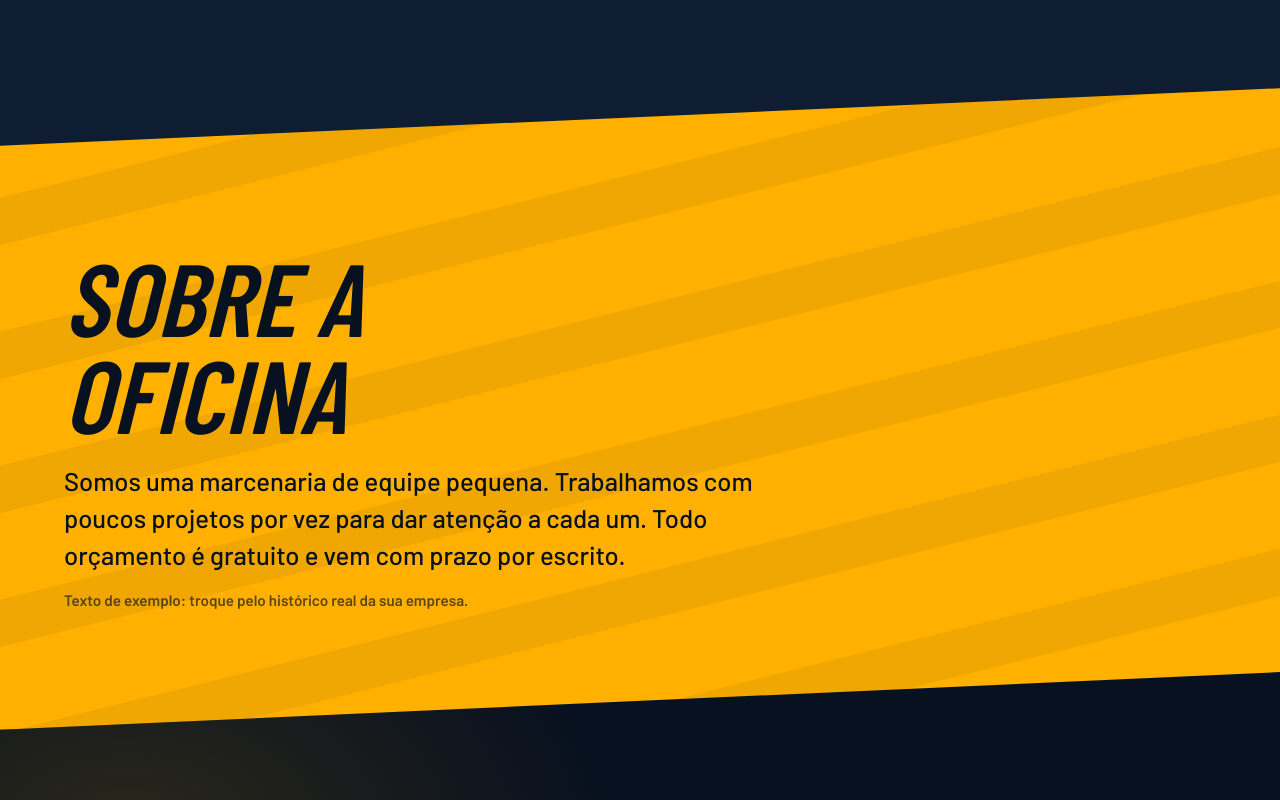
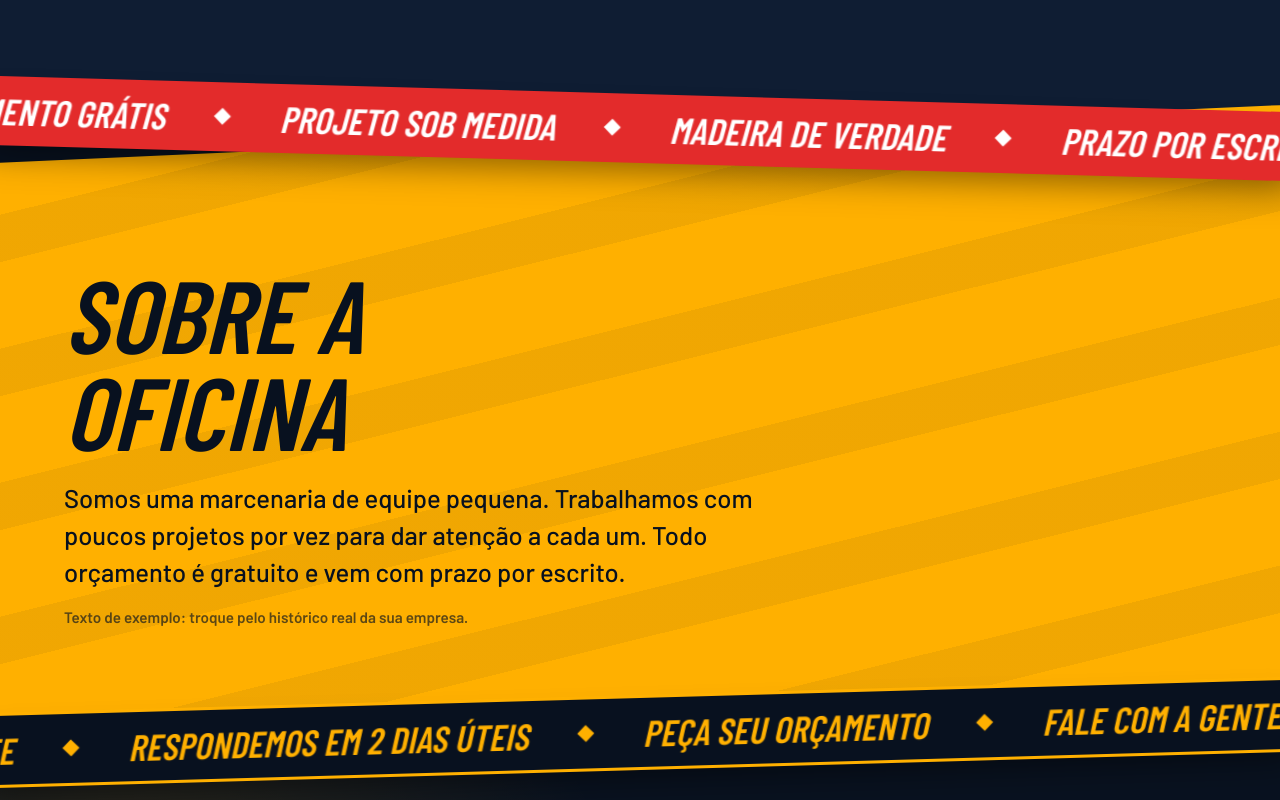
Before and after one commit to H0h3nb3rg3r/site, a website built with Vite: page index.html in a window 1280 px wide. Shown: the part 1440-2240 px from the top of the page. Built offline with nearby package versions, Linux system fonts and the light colour scheme; some packages are replaced by stand-ins of ours; a web font is replaced by a local one.

Commit message:
alteracao estilo

```diff
--- a/index.html
+++ b/index.html
@@ -57,11 +57,33 @@
       </dl>
     </section>
 
+    <div class="faixa faixa--brasa faixa--inversa" aria-hidden="true">
+      <div class="faixa-trilho">
+        <div class="grupo">
+          <span>Projeto sob medida</span><span>Madeira de verdade</span><span>Prazo por escrito</span><span>Orçamento grátis</span>
+        </div>
+        <div class="grupo">
+          <span>Projeto sob medida</span><span>Madeira de verdade</span><span>Prazo por escrito</span><span>Orçamento grátis</span>
+        </div>
+      </div>
+    </div>
+
     <section id="sobre" class="secao corte sobre">
       <h2>Sobre a oficina</h2>
       <p>Somos uma marcenaria de equipe pequena. Trabalhamos com poucos projetos por vez para dar atenção a cada um. Todo orçamento é gratuito e vem com prazo por escrito.</p>
       <p class="nota">Texto de exemplo: troque pelo histórico real da sua empresa.</p>
     </section>
+
+    <div class="faixa faixa--noite" aria-hidden="true">
+      <div class="faixa-trilho">
+        <div class="grupo">
+          <span>Fale com a gente</span><span>Respondemos em 2 dias úteis</span><span>Peça seu orçamento</span><span>Fale com a gente</span>
+        </div>
+        <div class="grupo">
+          <span>Fale com a gente</span><span>Respondemos em 2 dias úteis</span><span>Peça seu orçamento</span><span>Fale com a gente</span>
+        </div>
+      </div>
+    </div>
 
     <section id="contato" class="secao corte contato">
       <div>
--- a/src/style.css
+++ b/src/style.css
@@ -217,7 +217,7 @@
   to   { transform: translateX(120vw); }
 }
 
-/* ---------- Faixa amarela em movimento ---------- */
+/* ---------- Faixas em movimento ---------- */
 .faixa {
   position: relative;
   z-index: 3;
@@ -242,6 +242,22 @@
 }
 .faixa span::after { content: ""; width: 12px; height: 12px; background: var(--noite); transform: rotate(45deg); }
 @keyframes correr { to { transform: translateX(-50%); } }
+
+/* ---------- Variações da faixa ---------- */
+.faixa--inversa { transform: rotate(1.6deg); }
+.faixa--inversa .faixa-trilho { animation-direction: reverse; animation-duration: 26s; }
+
+.faixa--brasa { background: var(--brasa); color: #fff; }
+.faixa--brasa span::after { background: #fff; }
+
+.faixa--noite {
+  background: var(--noite);
+  color: var(--ambar);
+  border-block: 3px solid var(--ambar);
+  transform: rotate(-1.6deg);
+}
+.faixa--noite .faixa-trilho { animation-duration: 38s; }
+.faixa--noite span::after { background: var(--ambar); }
 
 /* ---------- Serviços ---------- */
 .servicos-sec { background: var(--noite-2); }
```
